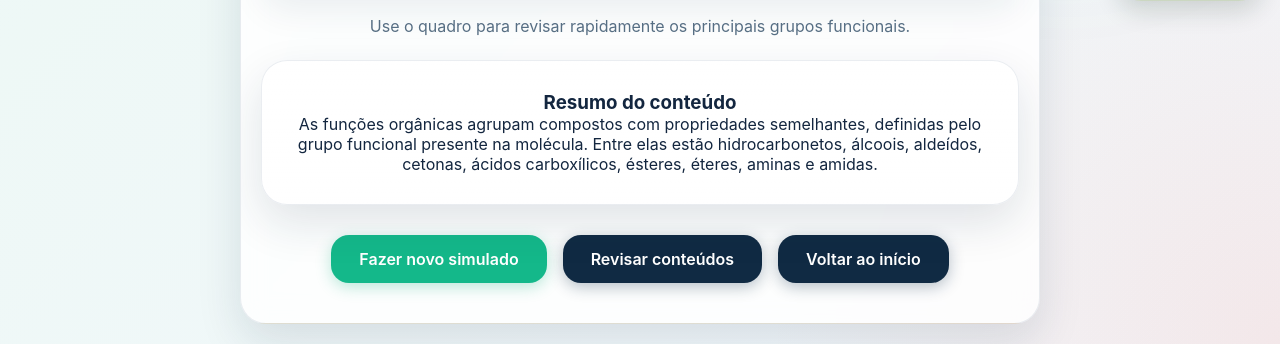
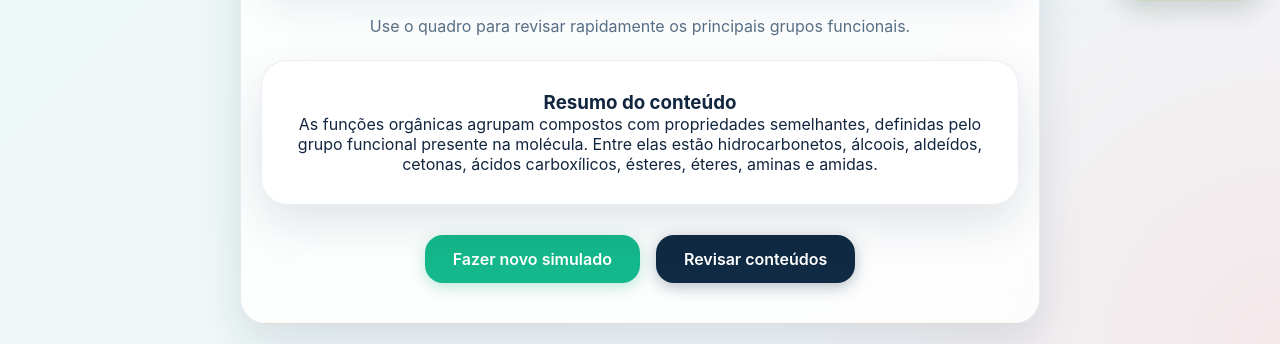
Before and after one commit to pedroamorimbr/quimicaEnem, a PHP site: page /resultado.php in a window 1280 px wide. Shown: the part 781-1125 px from the top of the page. Run offline with PHP 8.4, Linux system fonts and the light colour scheme.

Commit message:
Remove return to home button
Co-authored-by: Copilot <223556219+Copilot@users.noreply.github.com>

```diff
--- a/resultado.php
+++ b/resultado.php
@@ -203,9 +203,6 @@ Contém: cálculo de porcentagem, mensagem de feedback e exibição do tempo fin
                 <a class="botao secundario" href="central_conhecimento.php">
                     Revisar conteúdos
                 </a>
-                <a class="botao secundario" href="index.php">
-                    Voltar ao início
-                </a>
 
             </div>
 
```
